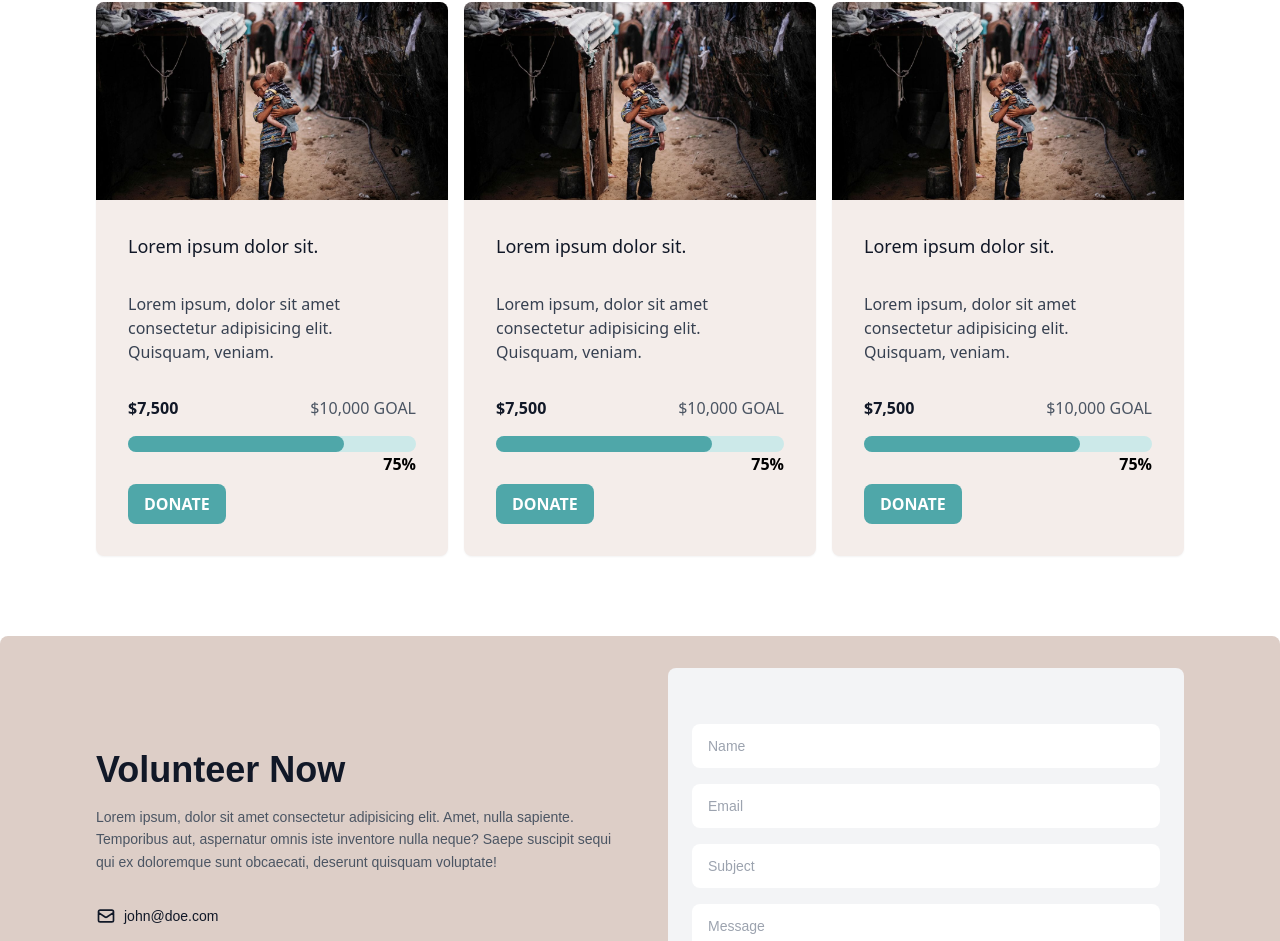
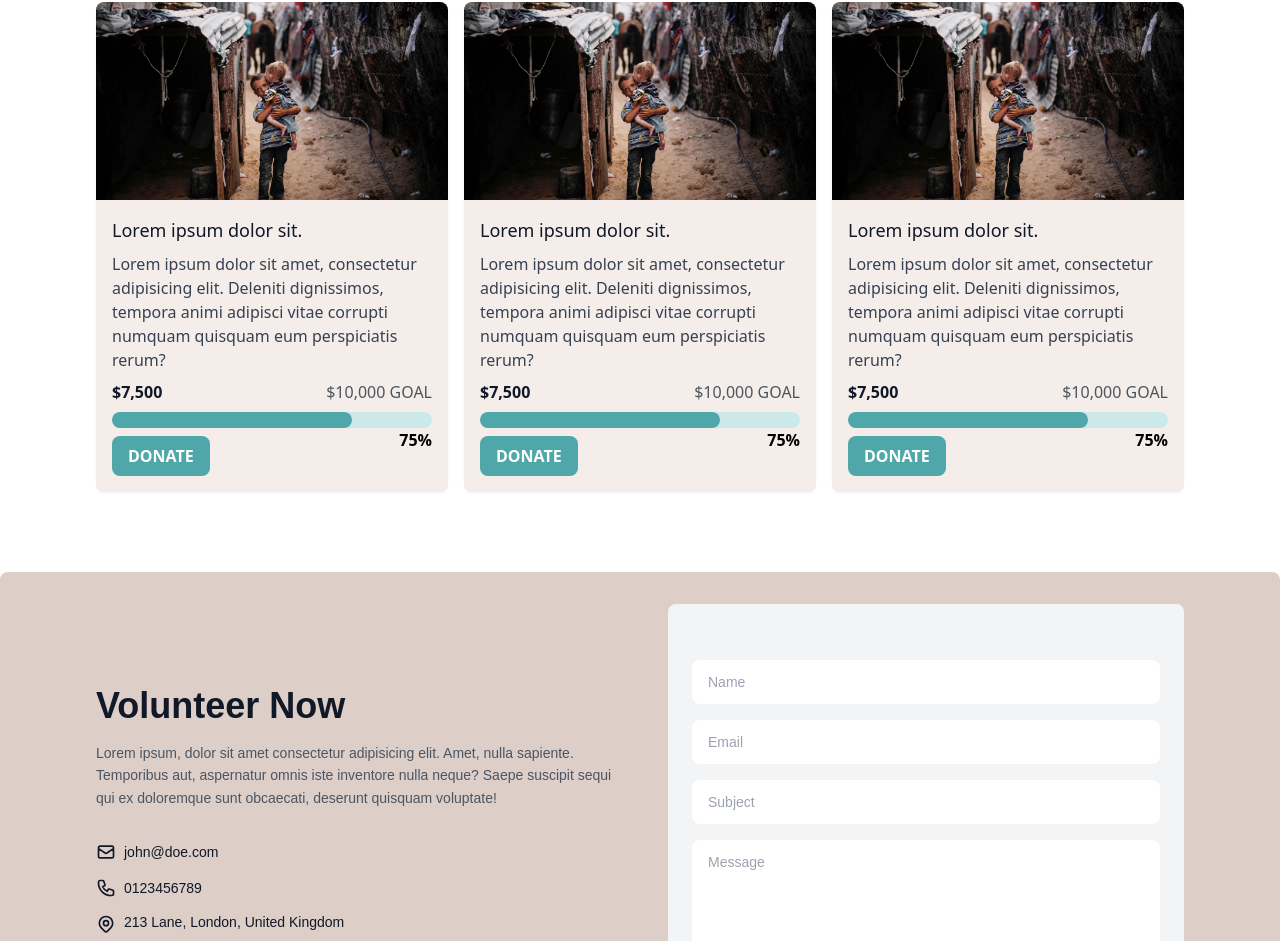
Before and after one commit to Ummeti/Ummeti, a Next.js app: page / in a window 1280 px wide. Shown: the part 1617-2558 px from the top of the page. Built offline with nearby package versions, Linux system fonts and the light colour scheme.

Commit message:
edited box

```diff
--- a/src/components/home/Projects.jsx
+++ b/src/components/home/Projects.jsx
@@ -45,15 +45,16 @@ export default function Projects() {
             <div className="relative aspect-video">
               <Image className="object-cover" src="/bg-1.jpg" alt="test" fill />
             </div>
-            <div className="p-8 space-y-8">
+            <div className="p-4 space-y-2">
               <h3 className="text-lg font-medium text-gray-900">
                 Lorem ipsum dolor sit.
               </h3>
               <p className="text-gray-700">
-                Lorem ipsum, dolor sit amet consectetur adipisicing elit.
-                Quisquam, veniam.
+                Lorem ipsum dolor sit amet, consectetur adipisicing elit.
+                Deleniti dignissimos, tempora animi adipisci vitae corrupti
+                numquam quisquam eum perspiciatis rerum?
               </p>
-              <div className="space-y-4">
+              <div className="space-y-2">
                 <div className="text-gray-900 flex justify-between">
                   <span className="font-bold">$7,500</span>
                   <span className="font-medium text-gray-600 uppercase">
```
